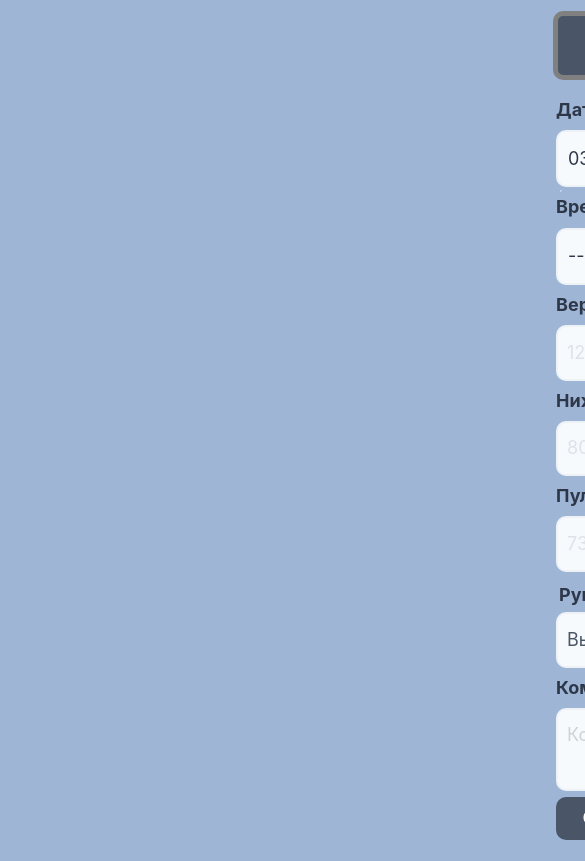
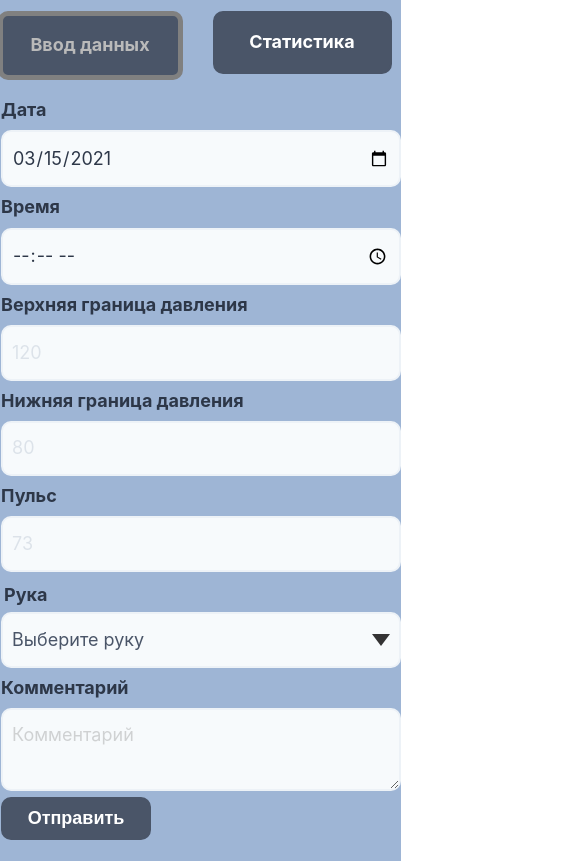
Before and after one commit to vackca/pulseform2, a React (Create React App) app: page / in a window 390 px wide. Shown: the top 861 px of the page, 585 px wide, since content can reach past the window. Built offline with nearby package versions, Linux system fonts and the light colour scheme.

Commit message:
fixed phone screen bug

```diff
--- a/src/index.css
+++ b/src/index.css
@@ -361,7 +361,7 @@ button[type="reset"]:hover {
 }
 
 #container{
-  width: 1500px;
+  width: 100%;
   height: 100%;
   flex-flow: column nowrap;
   position: absolute;
@@ -395,7 +395,7 @@ button[type="reset"]:hover {
 
   #container{
     position: absolute;
-    width: 1500px;
+    width: 100%;
     top: 3%;
     left: 3%;
     box-sizing: unset;
```
